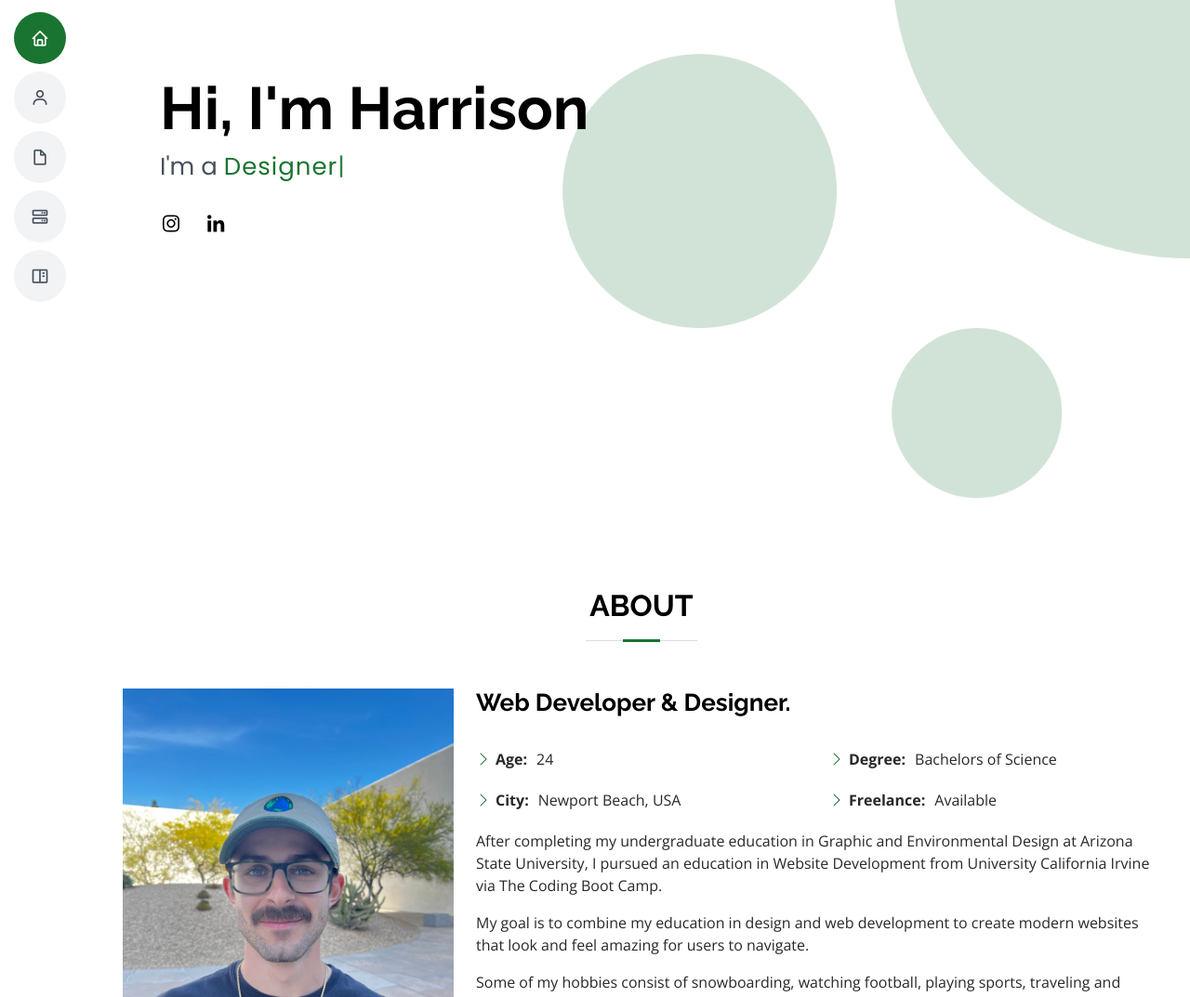
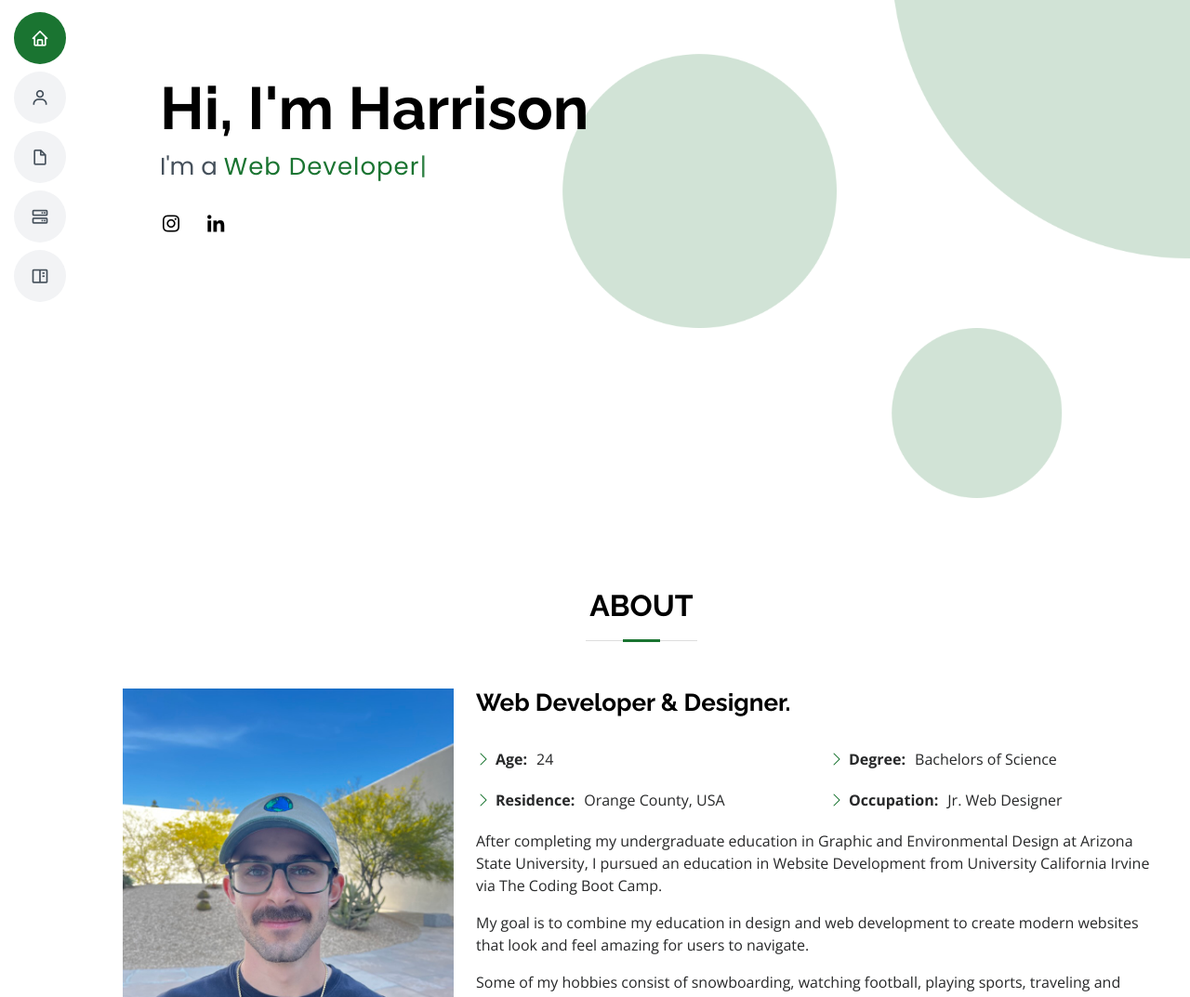
Before and after one commit to Harrison-Reich/WebPortfolio, a plain HTML site: page index.html in a window 1280 px wide. Shown: the part 227-1300 px from the top of the page at 93% size. Drawn offline with nearby package versions, Linux system fonts and the light colour scheme.

Commit message:
updated hero titles and about section

```diff
--- a/index.html
+++ b/index.html
@@ -37,7 +37,7 @@
   <section id="hero" class="d-flex flex-column justify-content-center">
     <div class="container" data-aos="zoom-in" data-aos-delay="100">
       <h1>Hi, I'm Harrison</h1>
-      <p>I'm a <span class="typed" data-typed-items="Web Developer, Designer, Freelancer"></span></p>
+      <p>I'm a <span class="typed" data-typed-items="Web Designer, Web Developer, Visual Designer"></span></p>
       <div class="social-links">
         <a href="https://www.instagram.com/harrisonreich.jpg/" class="instagram"><i class="bx bxl-instagram"></i></a>
         <a href="https://www.linkedin.com/in/harrisonreich/" class="linkedin"><i class="bx bxl-linkedin"></i></a>
@@ -62,13 +62,13 @@
               <div class="col-lg-6">
                 <ul>
                   <li><i class="bi bi-chevron-right"></i> <strong>Age:</strong> <span>24</span></li>
-                  <li><i class="bi bi-chevron-right"></i> <strong>City:</strong> <span>Newport Beach, USA</span></li>
+                  <li><i class="bi bi-chevron-right"></i> <strong>Residence:</strong> <span>Orange County, USA</span></li>
                 </ul>
               </div>
               <div class="col-lg-6">
                 <ul>
                   <li><i class="bi bi-chevron-right"></i> <strong>Degree:</strong> <span>Bachelors of Science</span></li>
-                  <li><i class="bi bi-chevron-right"></i> <strong>Freelance:</strong> <span>Available</span></li>
+                  <li><i class="bi bi-chevron-right"></i> <strong>Occupation:</strong> <span>Jr. Web Designer</span></li>
                 </ul>
               </div>
             </div>
```
